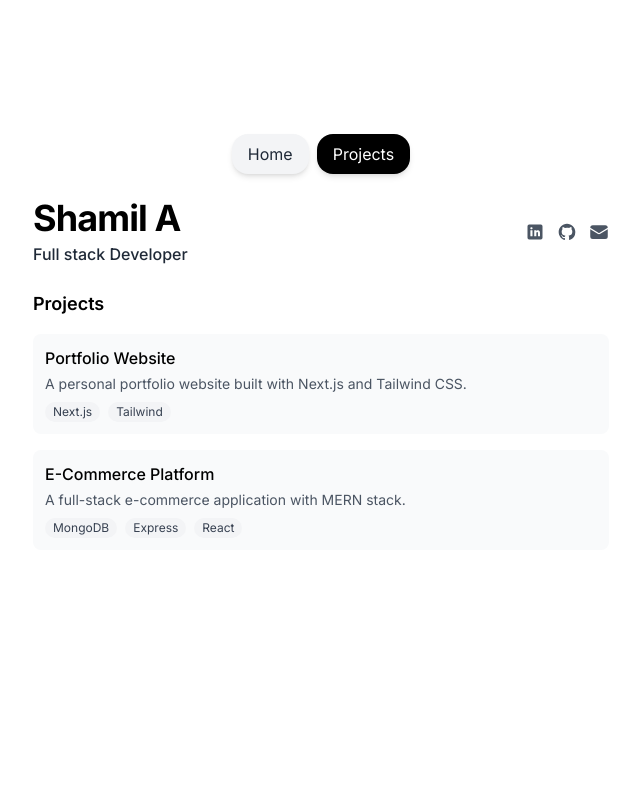
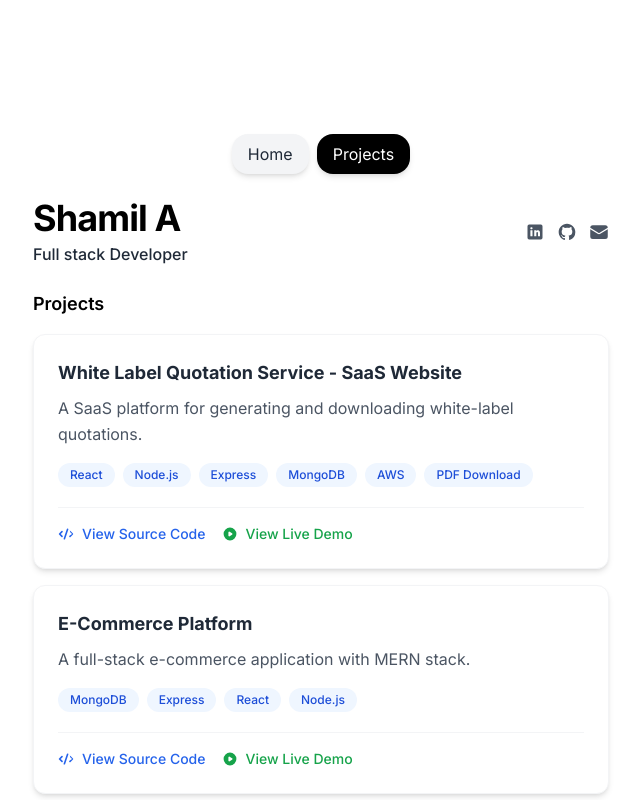
Before and after one commit to Shaamiilll/Shamil-Nextjs-Portfolio, a Next.js app: page / in a window 1280 px wide. Both pictures are taken after a click on the button "Projects". Shown: the top 800 px of the page, without its empty margins (319-959 px from the left). Built offline with nearby package versions, Linux system fonts and the light colour scheme.

Commit message:
add the project page

```diff
--- a/src/components/ProjectCard.tsx
+++ b/src/components/ProjectCard.tsx
@@ -6,6 +6,9 @@ interface Project {
   title: string;
   description: string;
   technologies: string[];
+  sourceCode?: string; // Optional property for source code link
+  liveLink?: string; // Optional property for live project link
+  image?: string; // Optional property for project image
 }
 
 // Define the props interface
@@ -20,19 +23,82 @@ const ProjectCard: React.FC<ProjectCardProps> = ({ project, delay }) => {
       initial={{ opacity: 0, y: 20 }}
       animate={{ opacity: 1, y: 0 }}
       transition={{ delay, duration: 0.5 }}
-      className="p-3 bg-gray-50 rounded-lg"
+      className="p-6 bg-white rounded-xl shadow-md hover:shadow-lg transition-shadow border border-gray-100"
     >
-      <h3 className="font-medium text-sm sm:text-base">{project.title}</h3>
-      <p className="text-xs sm:text-sm text-gray-600 mt-1">{project.description}</p>
-      <div className="flex gap-2 mt-2">
+      {project.image && (
+        <div className="mb-4 rounded-lg overflow-hidden">
+          <img src={project.image} alt={project.title} className="w-full h-40 object-cover" />
+        </div>
+      )}
+
+      <h3 className="font-bold text-lg text-gray-800">{project.title}</h3>
+
+      <p className="text-gray-600 mt-2 leading-relaxed">
+        {project.description}
+      </p>
+
+      <div className="flex flex-wrap gap-2 mt-4">
         {project.technologies.map((tech, index) => (
-          <span key={index} className="px-2 py-0.5 bg-gray-100 text-gray-700 text-xs rounded-full">
+          <span
+            key={index}
+            className="px-3 py-1 bg-blue-50 text-blue-700 text-xs font-medium rounded-full"
+          >
             {tech}
           </span>
         ))}
       </div>
+
+      {(project.sourceCode || project.liveLink) && (
+        <div className="mt-5 pt-4 border-t border-gray-100 flex flex-wrap gap-4">
+          {project.sourceCode && (
+            <a
+              href={project.sourceCode}
+              target="_blank"
+              rel="noopener noreferrer"
+              className="inline-flex items-center text-blue-600 font-medium hover:text-blue-800 text-sm"
+            >
+              <svg
+                className="w-4 h-4 mr-2"
+                fill="currentColor"
+                viewBox="0 0 20 20"
+                xmlns="http://www.w3.org/2000/svg"
+              >
+                <path
+                  fillRule="evenodd"
+                  d="M12.316 3.051a1 1 0 01.633 1.265l-4 12a1 1 0 11-1.898-.632l4-12a1 1 0 011.265-.633zM5.707 6.293a1 1 0 010 1.414L3.414 10l2.293 2.293a1 1 0 11-1.414 1.414l-3-3a1 1 0 010-1.414l3-3a1 1 0 011.414 0zm8.586 0a1 1 0 011.414 0l3 3a1 1 0 010 1.414l-3 3a1 1 0 11-1.414-1.414L17.586 10l-2.293-2.293a1 1 0 010-1.414z"
+                  clipRule="evenodd"
+                />
+              </svg>
+              View Source Code
+            </a>
+          )}
+
+          {project.liveLink && (
+            <a
+              href={project.liveLink}
+              target="_blank"
+              rel="noopener noreferrer"
+              className="inline-flex items-center text-green-600 font-medium hover:text-green-800 text-sm"
+            >
+              <svg
+                className="w-4 h-4 mr-2"
+                fill="currentColor"
+                viewBox="0 0 20 20"
+                xmlns="http://www.w3.org/2000/svg"
+              >
+                <path
+                  fillRule="evenodd"
+                  d="M10 18a8 8 0 100-16 8 8 0 000 16zM9.555 7.168A1 1 0 008 8v4a1 1 0 001.555.832l3-2a1 1 0 000-1.664l-3-2z"
+                  clipRule="evenodd"
+                />
+              </svg>
+              View Live Demo
+            </a>
+          )}
+        </div>
+      )}
     </motion.div>
   );
-};
+}
 
 export default ProjectCard;
--- a/src/components/ProjectsPage.tsx
+++ b/src/components/ProjectsPage.tsx
@@ -6,15 +6,37 @@ import ProjectCard from "./ProjectCard";
 const ProjectsPage = () => {
   const projects = [
     {
-      title: "Portfolio Website",
-      description: "A personal portfolio website built with Next.js and Tailwind CSS.",
-      technologies: ["Next.js", "Tailwind"]
+      title: "White Label Quotation Service - SaaS Website",
+      description: "A SaaS platform for generating and downloading white-label quotations.",
+      sourceCode: "https://github.com/quotely-co/client",
+      liveLink: "https://whitelabel-quotely.vercel.app/",
+      technologies: ["React", "Node.js", "Express", "MongoDB", "AWS", "PDF Download"]
     },
     {
       title: "E-Commerce Platform",
       description: "A full-stack e-commerce application with MERN stack.",
-      technologies: ["MongoDB", "Express", "React"]
-    }
+      sourceCode: "https://github.com/watchlab-co/client",
+      liveLink: "https://www.watchlab.in/",
+      technologies: ["MongoDB", "Express", "React", "Node.js"]
+    },
+    {
+      title: "Infinity ecommerce application",
+      description: "An e-commerce application for gadgets with Razorpay integration. & admin role",
+      sourceCode: "https://github.com/Shaamiilll/Infinity-Ecommerce",
+      technologies: ["Node.js", "AWS", "EJS", "MongoDB", "Razorpay", "Express"]
+    },
+    {
+      title: "Skill Up - E-Learning Platform",
+      description: "An online learning platform with authentication and payment gateway integration for student and instructor roles.",
+      sourceCode: "https://github.com/Shaamiilll/Skillup-E-learning",
+      technologies: ["TypeScript", "Node.js", "React", "MongoDB", "Express", "OAuth", "AWS", "Payment Gateway"]
+    },
+    {
+      title: "Portfolio Website",
+      description: "A personal portfolio website built with Next.js and Tailwind CSS.",
+      liveLink: "https://shamil-amiyan.vercel.app/",
+      technologies: ["Next.js", "Tailwind"]
+    },
   ];
 
   return (
```
